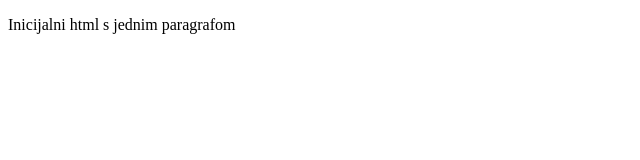
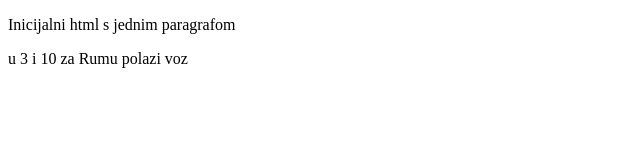
Before and after one commit to braja33/Parcijalni, a plain HTML site: page index.html in a window 1280 px wide. Shown: the whole page, without its empty margins (0-640 px from the left). Drawn offline with Linux system fonts and the light colour scheme.

Commit message:
Dodana mapa files i izmjene u indexu

```diff
--- a/index.html
+++ b/index.html
@@ -9,5 +9,6 @@
   </head>
   <body>
     <p>Inicijalni html s jednim paragrafom</p>
+    <div>u 3 i 10 za Rumu polazi voz</div>
   </body>
 </html>
```
Also changed, not shown: files/test.html (added).
